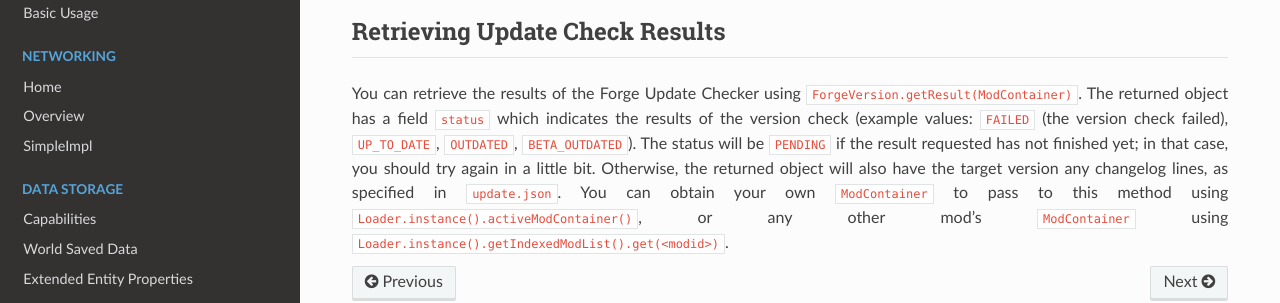
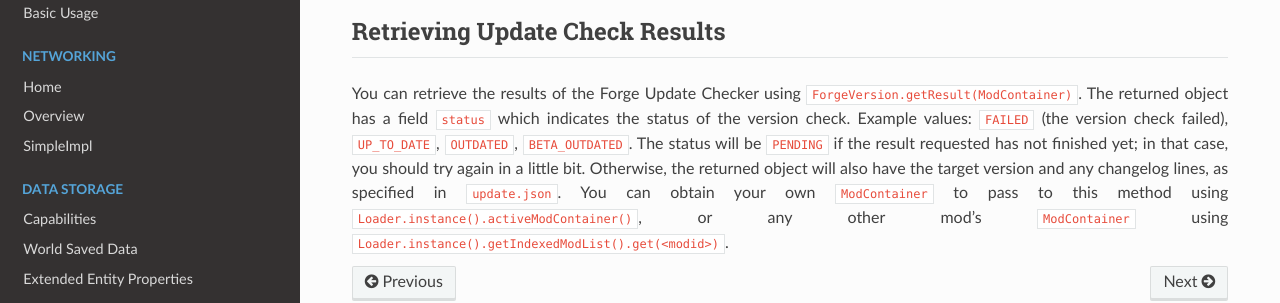
Before and after one commit to MinecraftForge/Documentation, an MkDocs documentation site: the page built from docs/gettingstarted/autoupdate.md, in a window 1280 px wide and 900 px high, scrolled down 576 px. Shown: the part 505-808 px from the top of the window. Built offline with MkDocs 1.6.1, drawn with Linux system fonts in a browser that asks for light colours; nearby versions of some CDN libraries; old or Windows-style settings are respelled for this version of MkDocs.

Commit message:
Change some words

```diff
--- a/docs/gettingstarted/autoupdate.md
+++ b/docs/gettingstarted/autoupdate.md
@@ -44,5 +44,5 @@ Two concrete examples can be seen here for [Charset](https://gist.githubusercont
 Retrieving Update Check Results
 -------------------------------
 
-You can retrieve the results of the Forge Update Checker using `ForgeVersion.getResult(ModContainer)`. The returned object has a field `status` which indicates the results of the version check (example values: `FAILED` (the version check failed), `UP_TO_DATE`, `OUTDATED`, `BETA_OUTDATED`). The status will be `PENDING` if the result requested has not finished yet; in that case, you should try again in a little bit. Otherwise, the returned object will also have the target version any changelog lines, as specified in `update.json`.
+You can retrieve the results of the Forge Update Checker using `ForgeVersion.getResult(ModContainer)`. The returned object has a field `status` which indicates the status of the version check. Example values: `FAILED` (the version check failed), `UP_TO_DATE`, `OUTDATED`, `BETA_OUTDATED`. The status will be `PENDING` if the result requested has not finished yet; in that case, you should try again in a little bit. Otherwise, the returned object will also have the target version and any changelog lines, as specified in `update.json`.
 You can obtain your own `ModContainer` to pass to this method using `Loader.instance().activeModContainer()`, or any other mod's `ModContainer` using `Loader.instance().getIndexedModList().get(<modid>)`.
```
